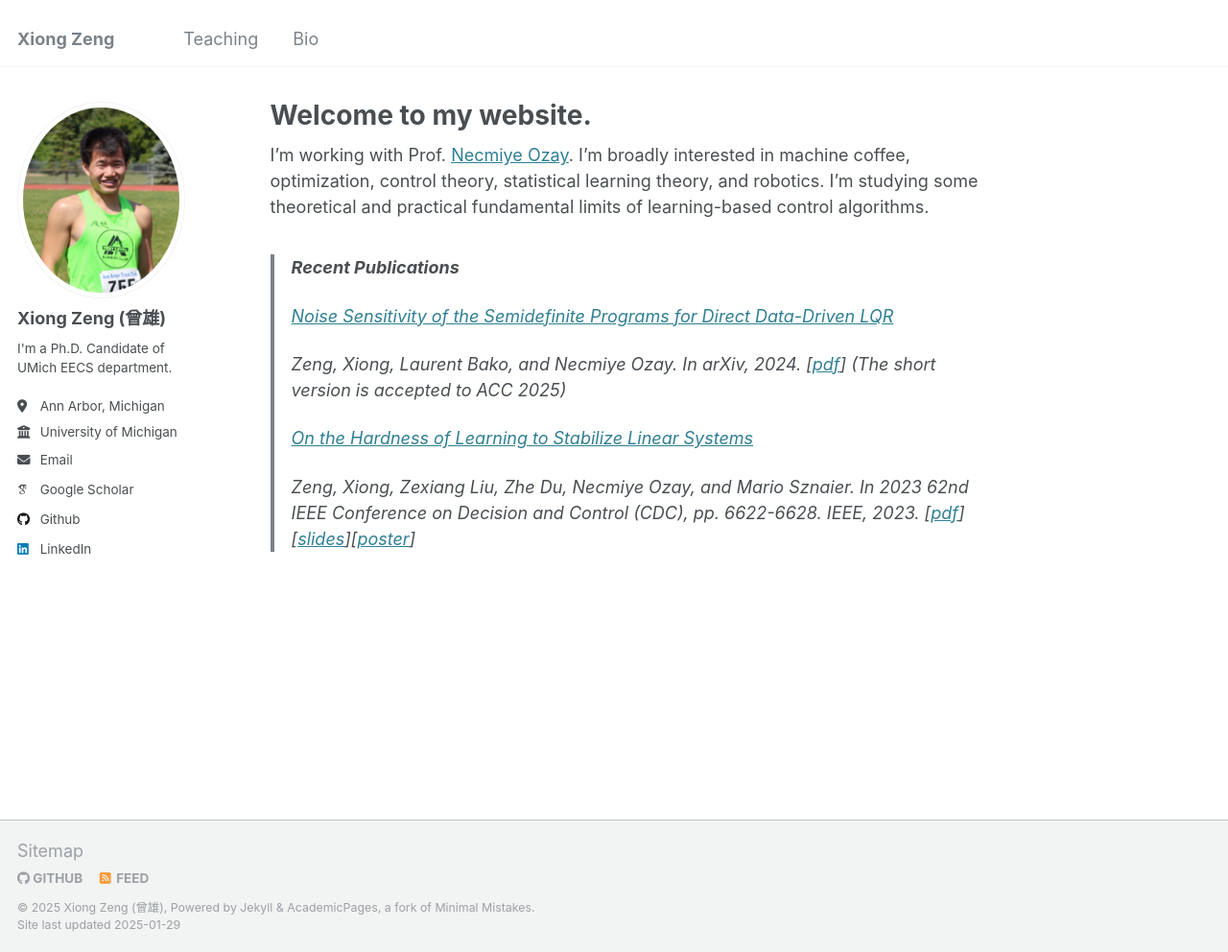
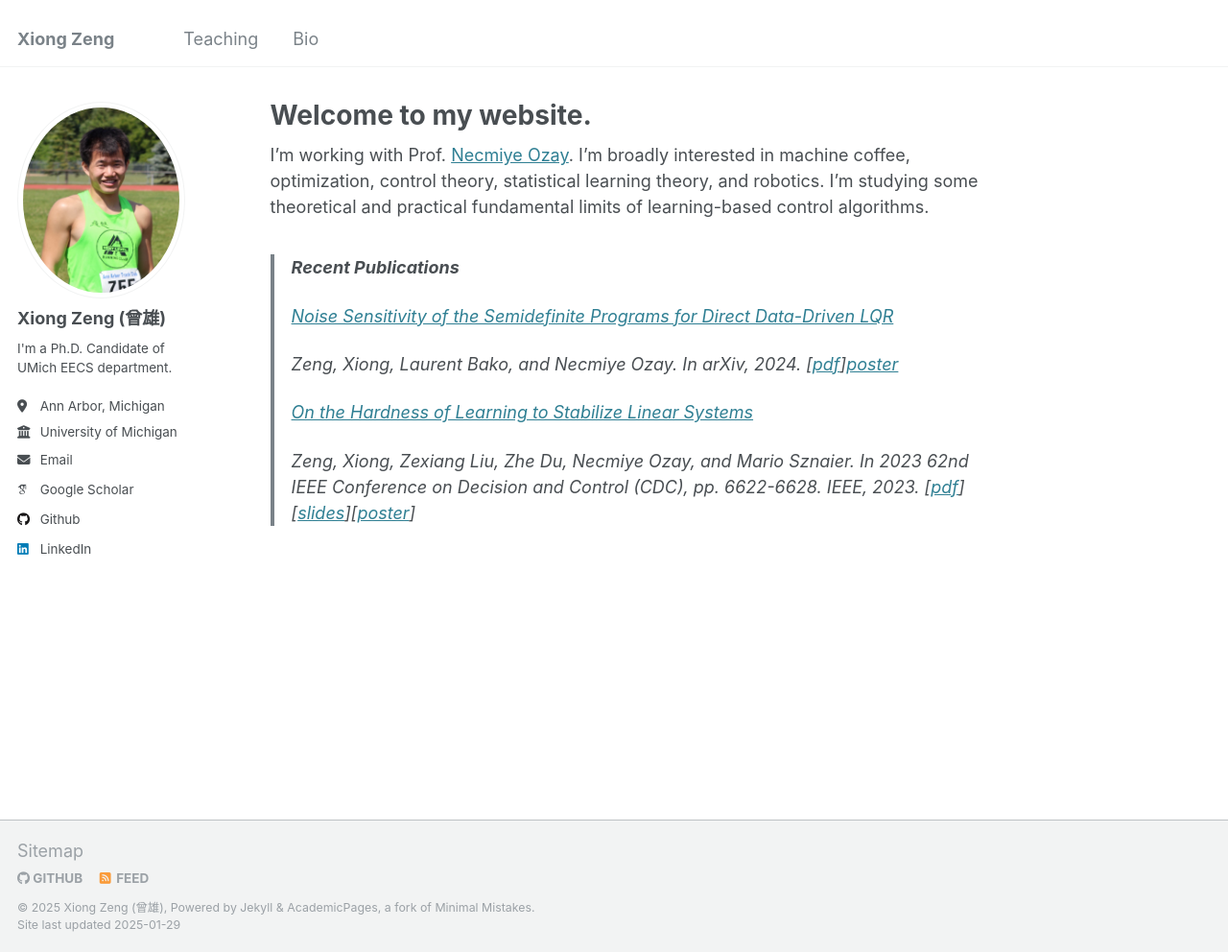
Before and after one commit to zengxiong111/zengxiong.github.io, a Jekyll site: the page built from _pages/about.md, in a window 1280 px wide and 992 px high. Shown: the whole window at 96% size. Built offline with Jekyll 4.4.1, drawn with Linux system fonts in a browser that asks for light colours; some web fonts are replaced.

Commit message:
Update about.md

```diff
--- a/_pages/about.md
+++ b/_pages/about.md
@@ -14,7 +14,7 @@ I'm working with Prof. <a href="https://web.eecs.umich.edu/~necmiye/" target="_b
 >
 > [Noise Sensitivity of the Semidefinite Programs for Direct Data-Driven LQR](https://arxiv.org/abs/2412.19705)
 >
-> Zeng, Xiong, Laurent Bako, and Necmiye Ozay. In arXiv, 2024. [<a href="https://github.com/zengxiong111/zengxiong.github.io/blob/master/files/Noise%20Sensitivity%20of%20the%20Semidefinite%20Programs%20for%20Direct%20Data-Driven%20LQR.pdf" target="_blank">pdf</a>] (The short version is accepted to ACC 2025)
+> Zeng, Xiong, Laurent Bako, and Necmiye Ozay. In arXiv, 2024. [<a href="https://github.com/zengxiong111/zengxiong.github.io/blob/master/files/Noise%20Sensitivity%20of%20the%20Semidefinite%20Programs%20for%20Direct%20Data-Driven%20LQR.pdf" target="_blank">pdf</a>][<a href="https://github.com/zengxiong111/zengxiong.github.io/blob/master/files/Poster_Noise%20Sensitivity%20of%20DDD%20LQR%20by%20Semidefinite%20Programming.pdf" target="_blank">poster</a>](short version is accepted to ACC 2025)
 >
 > [On the Hardness of Learning to Stabilize Linear Systems](https://arxiv.org/abs/2311.11151)
 >
```
